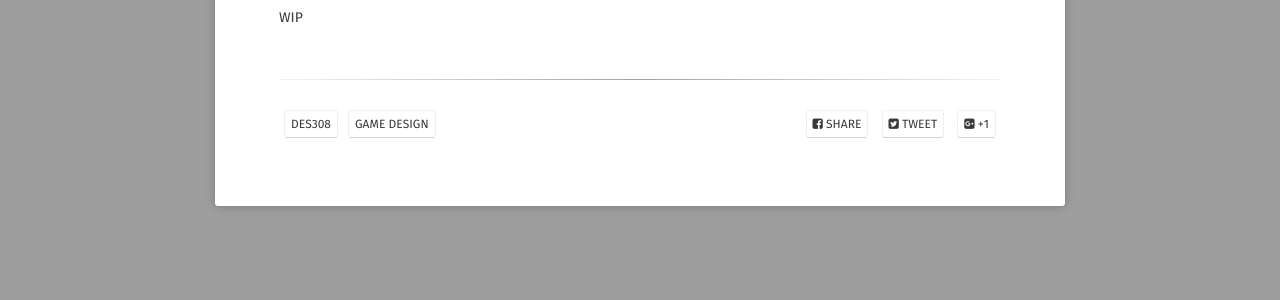
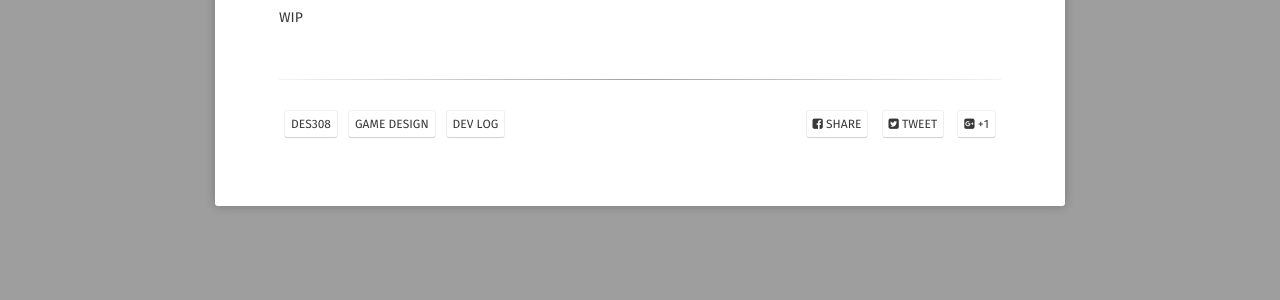
Before and after one commit to andreamin97/andreamin97.github.io, a Jekyll site: the page built from _posts/2020-09-22-DES308-week-1.md, in a window 1280 px wide. Shown: the part 436-736 px from the top of the page. Built offline with Jekyll 4.4.1, drawn with Linux system fonts in a browser that asks for light colours; some web fonts are replaced.

```diff
--- a/_posts/2020-09-22-DES308-week-1.md
+++ b/_posts/2020-09-22-DES308-week-1.md
@@ -8,6 +8,7 @@ project: null
 tag:
 - des308
 - game design
+- dev log
 comments: false
 ---
 
```
Also changed, not shown: assets/img/logo.png, 1 other file.
